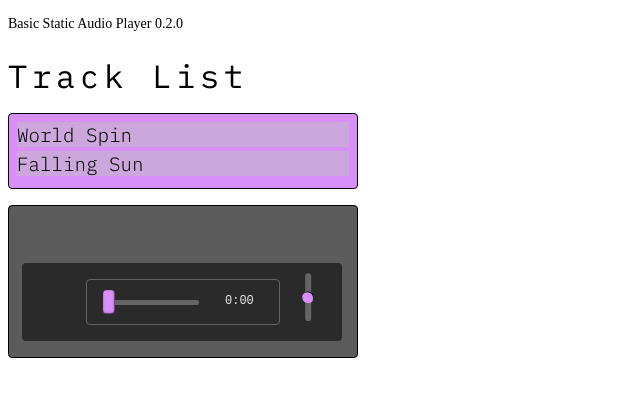
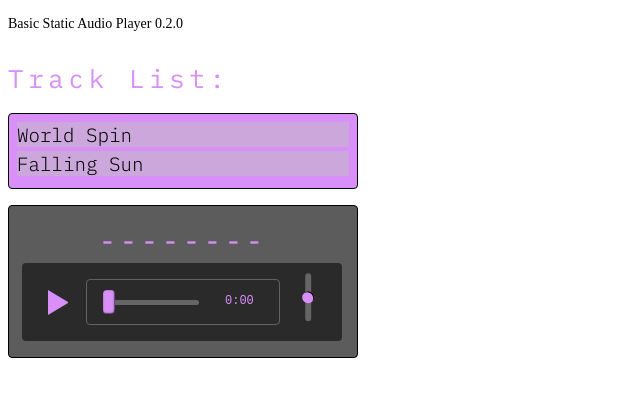
Before and after one commit to echo-dave/jsMusicPlayer, a plain HTML site: page index.html in a window 1280 px wide. Shown: the whole page, without its empty margins (0-640 px from the left). Drawn offline with Linux system fonts and the light colour scheme.

Commit message:
auto playing track on click. minor style changes, no longer hiding play button on load

```diff
--- a/css/styles.css
+++ b/css/styles.css
@@ -1,11 +1,10 @@
 
 @import url('https://fonts.googleapis.com/css2?family=IBM+Plex+Mono:wght@300;400&display=swap');
 :root {
-    --light-font: rgb(231, 231, 231);
+    --light-font: var(--accent-color);
     --accent-color: rgb(216, 143, 247);
     --color-one: #fff;
     --slide-track: #656565;
-    /* --slide-handle: rgba(207, 207, 207, 0.894); */
     --slide-handle:var(--accent-color);
     --play-pause:var(--accent-color);
     --title-font-family: 'IBM Plex Mono', monospace;
@@ -50,7 +49,7 @@ span, input {
     border-top: .75em  solid transparent;
     border-bottom: .75em solid transparent;
     display:inline-block;
-    visibility: hidden;
+    visibility: visible;
     margin: auto auto auto 0;
 }
 .pause {
--- a/index.html
+++ b/index.html
@@ -16,7 +16,7 @@
 
 <!-- static track list  -->
     <div id="trackListContainer">
-        <h1>Track List</h1>
+        <h1 style="color:var(--accent-color)"><span style="font-size: .8em;">Track List:</span></h1>
         <div id="trackList">
 
             <h2 class="track" onclick="loadAudio(`./music/WorldSpin 1.6.mp3`, this.innerText)">World Spin</h2>
--- a/scripts/audio.js
+++ b/scripts/audio.js
@@ -8,12 +8,12 @@ buildPlayer();
 function buildPlayer () {
     let song =
     `<figure>
-        <figcaption>
-            <span id="songTitle">&nbsp;</span>
+        <figcaption style="text-align: center; margin-left:-13px;">
+            <span id="songTitle">--------</span>
         </figcaption>
         <audio type="audio/mpeg">Your browser can't play this! We need Javascript enabled and a modern browser.</audio>
         <div id="controls">
-            <div id="playPause"></div>
+            <div id="playPause" class="play"></div>
             <div id="playheadContainer">
                 <input type="range" name="playhead" id="playhead" min="0" max="100" step="1" value="0">
                 <span id="timeRemaining">0:00</span>
@@ -30,7 +30,9 @@ function buildPlayer () {
 
     let playPause = document.querySelector("#playPause");
     playPause.addEventListener("click", () => {
+       if (typeof(audio) != "undefined") {
             audio.paused ? startPlay(audio) : stopPlay(audio);
+       }
     })
 
 }
@@ -89,6 +91,7 @@ function buildPlayer () {
         timeRemaining(audio.duration);
         volume.addEventListener('input', () => changeVolume(audio));
         document.querySelector("#songTitle").innerText = title;
+        startPlay(audio)
     }
 
     function setPlayheadTime(audio, playhead) {
```
Lines whose indentation alone changed are shown as unchanged.
